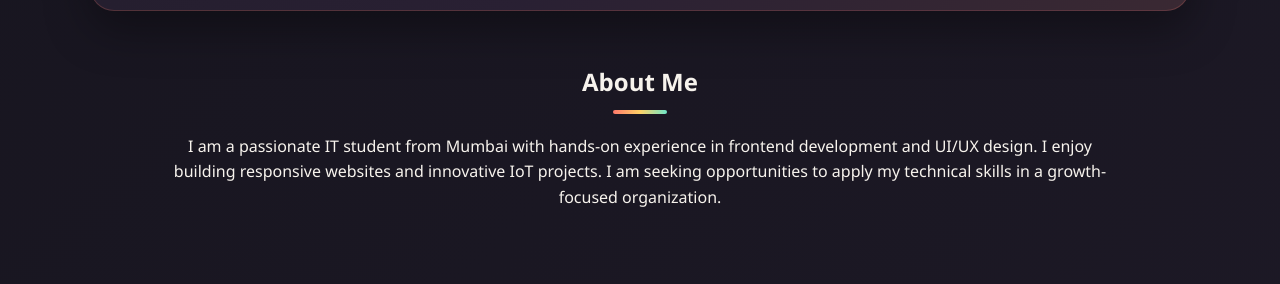
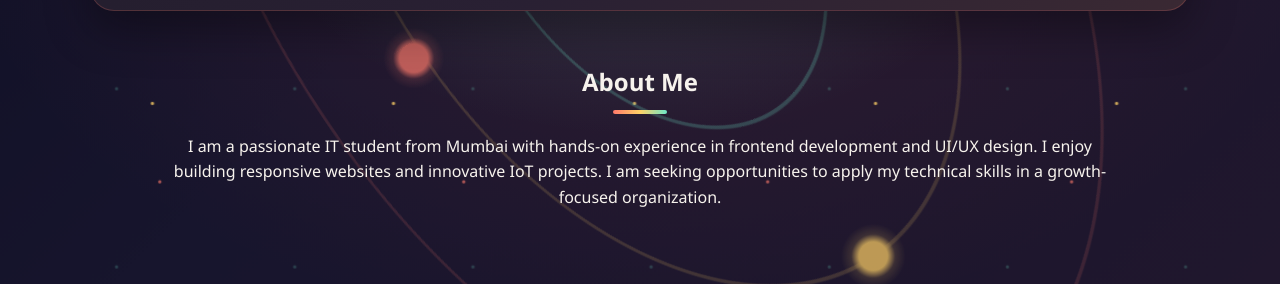
Before and after one commit to Ritesh-1607/portfolio, a plain HTML site: page index.html in a window 1280 px wide. Shown: the part 493-777 px from the top of the page. Drawn offline with Linux system fonts and the light colour scheme.

Commit message:
Add files via upload

```diff
--- a/index.html
+++ b/index.html
@@ -117,7 +117,7 @@
     <div class="card">
         <h3>Hot Wheels Car Store</h3>
         <p>E-commerce style frontend website connected with MongoDB compass.</p>
-          <a class="view-btn" href=" http://127.0.0.1:5173" target="_blank" rel="noopener noreferrer">
+          <a class="view-btn" href=" https://github.com/Ritesh-1607/hot-wheels" target="_blank" rel="noopener noreferrer">
             View Project
         </a>
     </div>
@@ -185,6 +185,9 @@
     <p>
         <a href="https://www.linkedin.com/in/ritesh-more-8266a7358?utm_source=share_via&utm_content=profile&utm_medium=member_android" target="_blank">LinkedIn Profile</a>
     </p>
+    <p>
+        <a href="https://github.com/Ritesh-1607" target="_blank" rel="noopener noreferrer">GitHub Profile</a>
+    </p>
 </section>
 
 <footer>
--- a/style.css
+++ b/style.css
@@ -18,11 +18,50 @@
 
 body {
     font-family: 'Segoe UI', sans-serif;
-    background: linear-gradient(135deg, var(--ink) 0%, #1d1926 48%, #28202d 100%);
+    background: var(--ink);
     color: var(--text);
     scroll-behavior: smooth;
     line-height: 1.6;
     overflow-x: hidden;
+}
+
+body::before {
+    content: "";
+    position: fixed;
+    inset: -18%;
+    z-index: 0;
+    pointer-events: none;
+    background:
+        radial-gradient(circle at 18% 22%, rgba(110, 231, 200, 0.22) 0 1px, transparent 2px),
+        radial-gradient(circle at 76% 18%, rgba(255, 209, 102, 0.8) 0 1px, transparent 2px),
+        radial-gradient(circle at 42% 78%, rgba(255, 122, 107, 0.65) 0 1px, transparent 2px),
+        radial-gradient(circle at 88% 72%, rgba(247, 243, 237, 0.8) 0 1px, transparent 2px),
+        radial-gradient(ellipse at 50% 48%, rgba(110, 231, 200, 0.16), transparent 30%),
+        radial-gradient(ellipse at 50% 48%, rgba(233, 87, 90, 0.12), transparent 54%),
+        linear-gradient(135deg, #090b1d 0%, #17152d 45%, #24182d 100%);
+    background-size: 170px 170px, 230px 230px, 290px 290px, 360px 360px, auto, auto, auto;
+    animation: backgroundZoom 18s ease-in-out infinite alternate;
+}
+
+body::after {
+    content: "";
+    position: fixed;
+    inset: -10%;
+    z-index: 0;
+    pointer-events: none;
+    opacity: 0.7;
+    background:
+        radial-gradient(circle at 50% 50%, #fff3b0 0 2.2%, #ff9f43 2.8%, rgba(255, 122, 107, 0.15) 5%, transparent 7%),
+        radial-gradient(circle at 50% 23%, #6ee7c8 0 0.9%, rgba(110, 231, 200, 0.24) 1.4%, transparent 2.2%),
+        radial-gradient(circle at 77% 50%, #ffd166 0 1.1%, rgba(255, 209, 102, 0.18) 1.7%, transparent 2.5%),
+        radial-gradient(circle at 50% 78%, #ff7a6b 0 1.3%, rgba(255, 122, 107, 0.18) 1.9%, transparent 2.8%),
+        radial-gradient(ellipse at center, transparent 0 22%, rgba(110, 231, 200, 0.32) 22.1% 22.35%, transparent 22.5% 38%, rgba(255, 209, 102, 0.22) 38.1% 38.35%, transparent 38.5% 55%, rgba(255, 122, 107, 0.2) 55.1% 55.35%, transparent 55.5%);
+    animation: solarSystemDrift 32s linear infinite;
+}
+
+body > * {
+    position: relative;
+    z-index: 1;
 }
 
 html {
@@ -399,6 +438,16 @@ nav a:hover {
     50% { transform: translateY(-3px); }
 }
 
+@keyframes backgroundZoom {
+    from { transform: scale(1); }
+    to { transform: scale(1.3); }
+}
+
+@keyframes solarSystemDrift {
+    from { transform: rotate(0deg) scale(1); }
+    to { transform: rotate(360deg) scale(1.08); }
+}
+
 section {
     padding: 52px 18px;
     max-width: 1000px;
```
